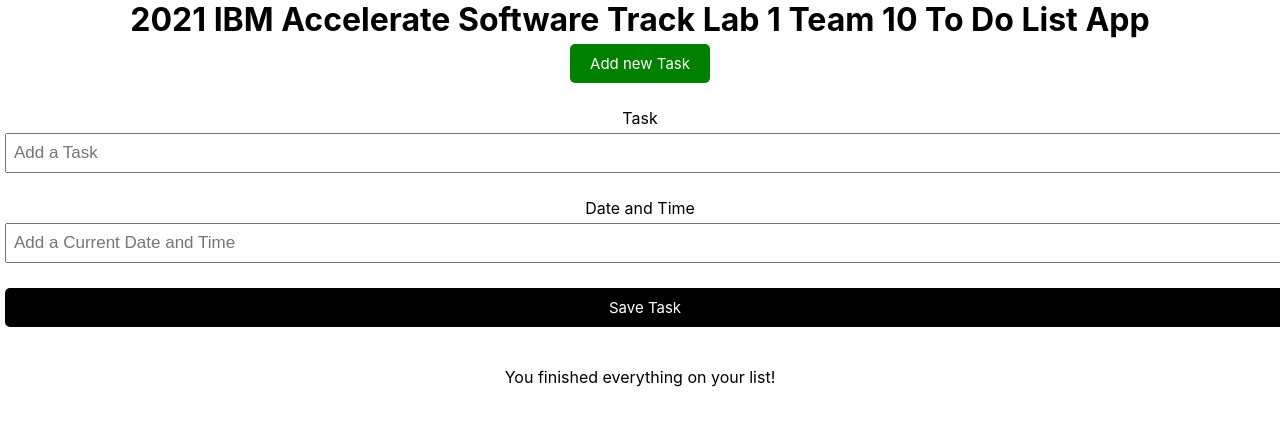
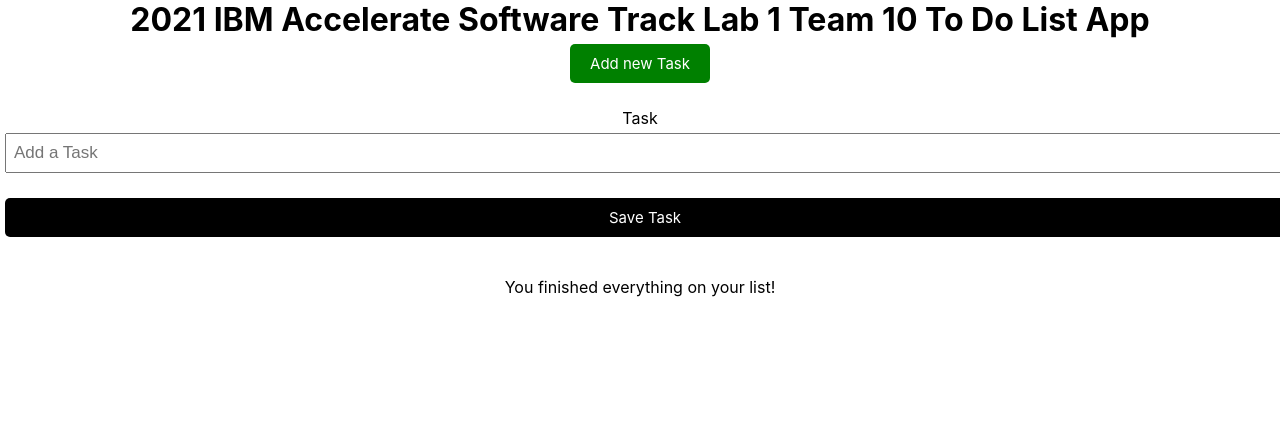
Before and after one commit to 2021-IBM-Accelerate-SW-Track/lab-1-team-10, a React (Create React App) app: page / in a window 1280 px wide. Both pictures are taken after a click on the button "Add new Task". Shown: the top 426 px of the page. Built offline with nearby package versions, Linux system fonts and the light colour scheme; the HTML template or start-up script is replaced by a standard one.

Commit message:
Fixed date - now adding date automatically with date/time of addition

```diff
--- a/src/component/EditTask.js
+++ b/src/component/EditTask.js
@@ -1,21 +1,17 @@
 import { useState } from 'react'
 
 const EditTask = ({ onEdit, id, setEditTask }) => {
-
     const [newText, setNewText] = useState('')
-    const [newDate, setNewDate] = useState('')
-
     const onSubmit = (e) => {
         e.preventDefault()
         if (!newText){
             alert('Please add in a task!')
             return
         }
-
-        onEdit({text: newText, date: newDate, id: id})
-
+        let date = new Date()
+        let dateString = `Edited: ${date.toDateString()} at ${date.toTimeString()}`
+        onEdit({text: newText, date: dateString, id: id})
         setNewText('')
-        setNewDate('')
         setEditTask(false)
     }
 
@@ -26,12 +22,6 @@
                 <input type='text' placeholder='Edit your Task' value={newText} onChange={(e) =>
                 setNewText(e.target.value)}></input>
             </div>
-            <div className='form-control'>
-                <label>Date and Time</label>
-                <input type='text'
-                placeholder='Edit your date/time'
-                value={newDate} onChange={(e) => setNewDate(e.target.value)}></input>
-            </div>
             <input type='submit' value='Save Task' className='btn btn-block' />
         </form>
     )
--- a/src/component/addTask.js
+++ b/src/component/addTask.js
@@ -2,17 +2,16 @@
 
 const AddTask = ({ onAdd }) => {
     const [text, setText] = useState('')
-    const [date, setDay] = useState('')
     const onSubmit = (e) => {
+        let date = new Date()
+        let dateString = `Added: ${date.toDateString()} at ${date.toTimeString()}`
         e.preventDefault()
         if (!text){
             alert('Please add in a task!')
             return
         }
-
-        onAdd({text, date})
+        onAdd({text, date:dateString})
         setText('')
-        setDay('')
     }
 
     return (
@@ -20,13 +19,7 @@
             <div className='form-control'>
                 <label>Task</label>
                 <input type='text' placeholder='Add a Task' value={text} onChange={(e) =>
-                setText(e.target.value)}></input>
-            </div>
-            <div className='form-control'>
-                <label>Date and Time</label>
-                <input type='text'
-                placeholder='Add a Current Date and Time'
-                value={date} onChange={(e) => setDay(e.target.value)}></input>
+                setText(e.target.value) }></input>
             </div>
             <input type='submit' value='Save Task' className='btn btn-block' />
         </form>
--- /dev/null
+++ b/src/fake.js
@@ -0,0 +1,2 @@
+let date = new Date()
+console.log(date.toDateString() + date.toTimeString())
```
